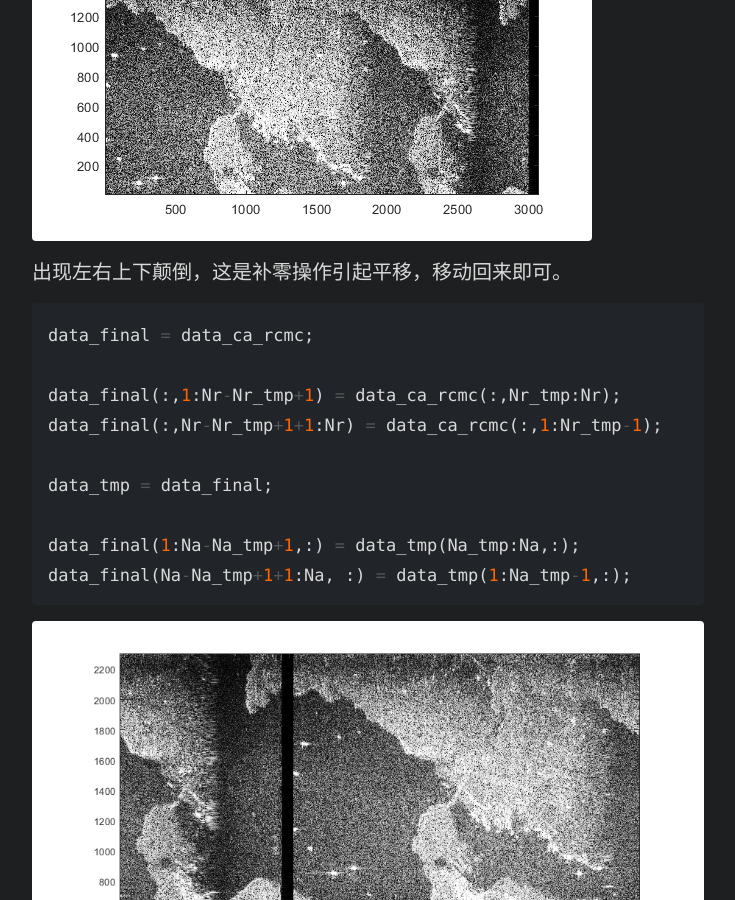
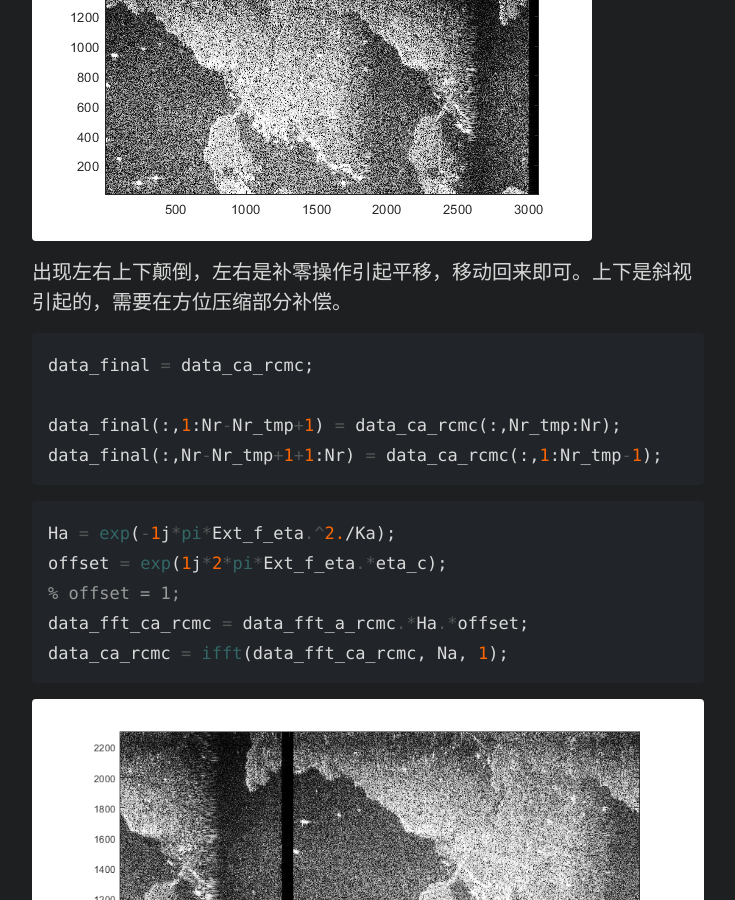
Before and after one commit to wugfh/wugfh.github.io, a Jekyll site: the page built from _posts/2024-09-15-RDA_sim.md, in a window 1280 px wide and 900 px high, scrolled down 6337 px. Shown: the whole window, without its empty margins (272-1007 px from the left). Built offline with Jekyll 4.4.1, drawn with Linux system fonts in a browser that asks for light colours.

Commit message:
fix bugs

````diff
--- a/_posts/2024-09-15-RDA_sim.md
+++ b/_posts/2024-09-15-RDA_sim.md
@@ -151,18 +151,21 @@
 
 ![第6次仿真效果](/assets/rda_radarstat/sar_sim3_6.png)
 
-出现左右上下颠倒，这是补零操作引起平移，移动回来即可。
+出现左右上下颠倒，左右是补零操作引起平移，移动回来即可。上下是斜视引起的，需要在方位压缩部分补偿。
 
 ```matlab
 data_final = data_ca_rcmc;
 
 data_final(:,1:Nr-Nr_tmp+1) = data_ca_rcmc(:,Nr_tmp:Nr);
 data_final(:,Nr-Nr_tmp+1+1:Nr) = data_ca_rcmc(:,1:Nr_tmp-1);
+```
 
-data_tmp = data_final;
-
-data_final(1:Na-Na_tmp+1,:) = data_tmp(Na_tmp:Na,:);
-data_final(Na-Na_tmp+1+1:Na, :) = data_tmp(1:Na_tmp-1,:);
+```matlab
+Ha = exp(-1j*pi*Ext_f_eta.^2./Ka);
+offset = exp(1j*2*pi*Ext_f_eta.*eta_c);
+% offset = 1;
+data_fft_ca_rcmc = data_fft_a_rcmc.*Ha.*offset;
+data_ca_rcmc = ifft(data_fft_ca_rcmc, Na, 1);
 ```
 
 ![第7次仿真效果](/assets/rda_radarstat/sar_sim3_7.png)
````
Also changed, not shown: radar_math/step_frequency/concept.md (added, +60 -0 lines), assets/step_frequency/article1_1.png (added), assets/step_frequency/article2_1.png (added), assets/step_frequency/article2_2.png (added).
